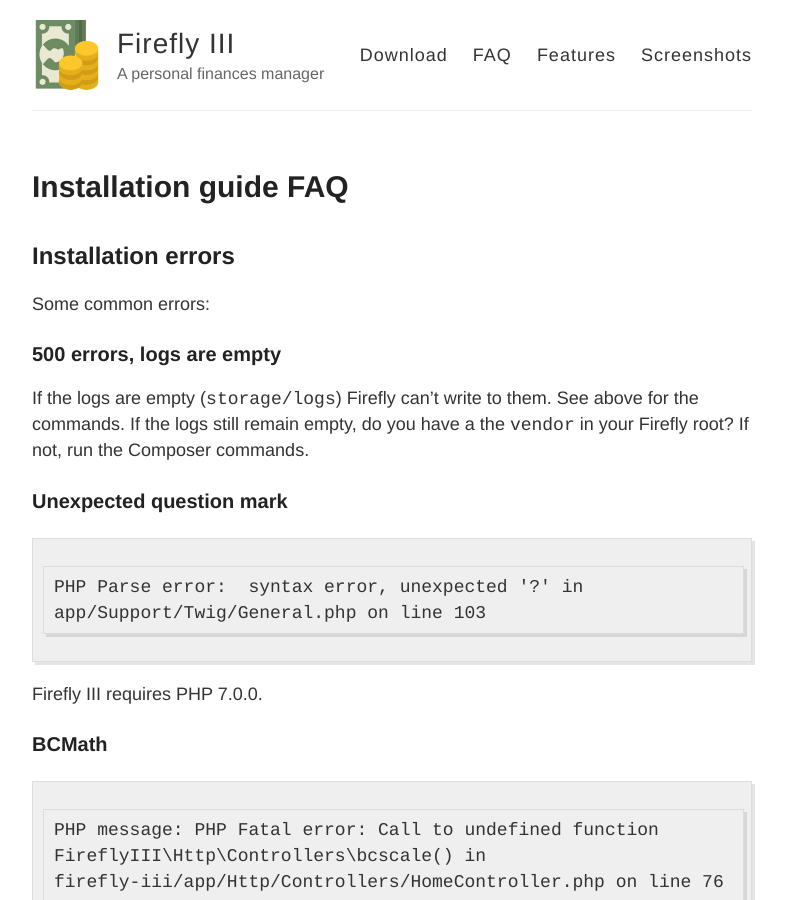
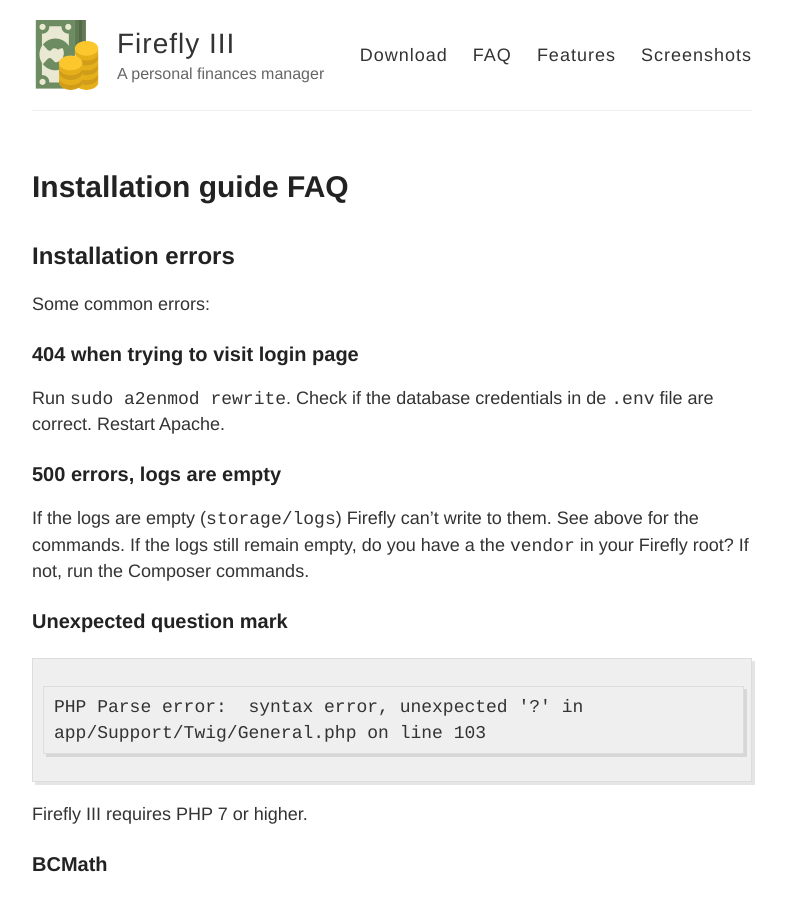
Before and after one commit to firefly-iii/firefly-iii.org, a Jekyll site: the page built from installation-guide-faq.md, in a window 1280 px wide and 900 px high. Shown: the whole window, without its empty margins (248-1034 px from the left). Built offline with Jekyll 4.4.1, drawn with Linux system fonts in a browser that asks for light colours.

Commit message:
Add another question.

````diff
--- a/installation-guide-faq.md
+++ b/installation-guide-faq.md
@@ -7,6 +7,10 @@ permalink: /installation-guide-faq/
 ## Installation errors
 
 Some common errors:
+
+### 404 when trying to visit login page
+
+Run `sudo a2enmod rewrite`.	Check if the database credentials in de `.env` file are correct. Restart Apache.
 
 ### 500 errors, logs are empty
 
@@ -19,7 +23,7 @@ PHP Parse error:  syntax error, unexpected '?' in
 app/Support/Twig/General.php on line 103
 ```
 
-Firefly III requires PHP 7.0.0.
+Firefly III requires PHP 7 or higher.
 
 ### BCMath
 
````
